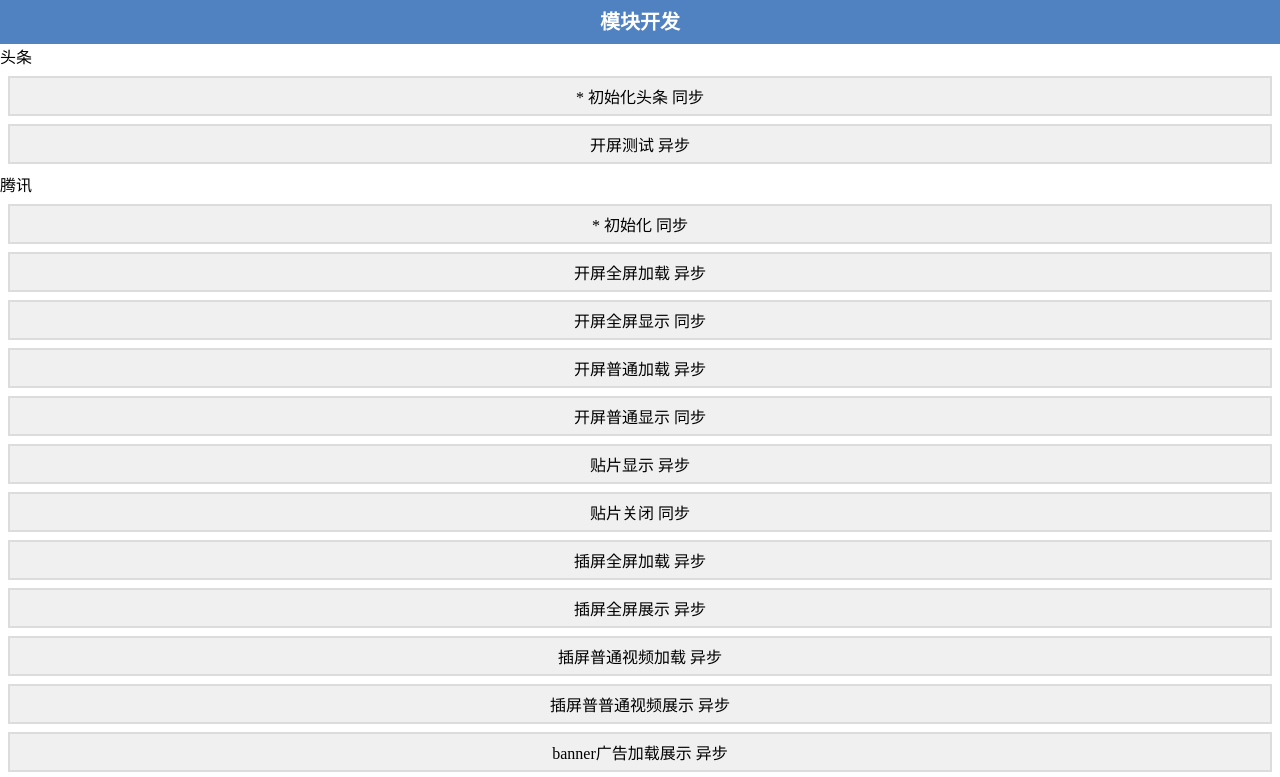
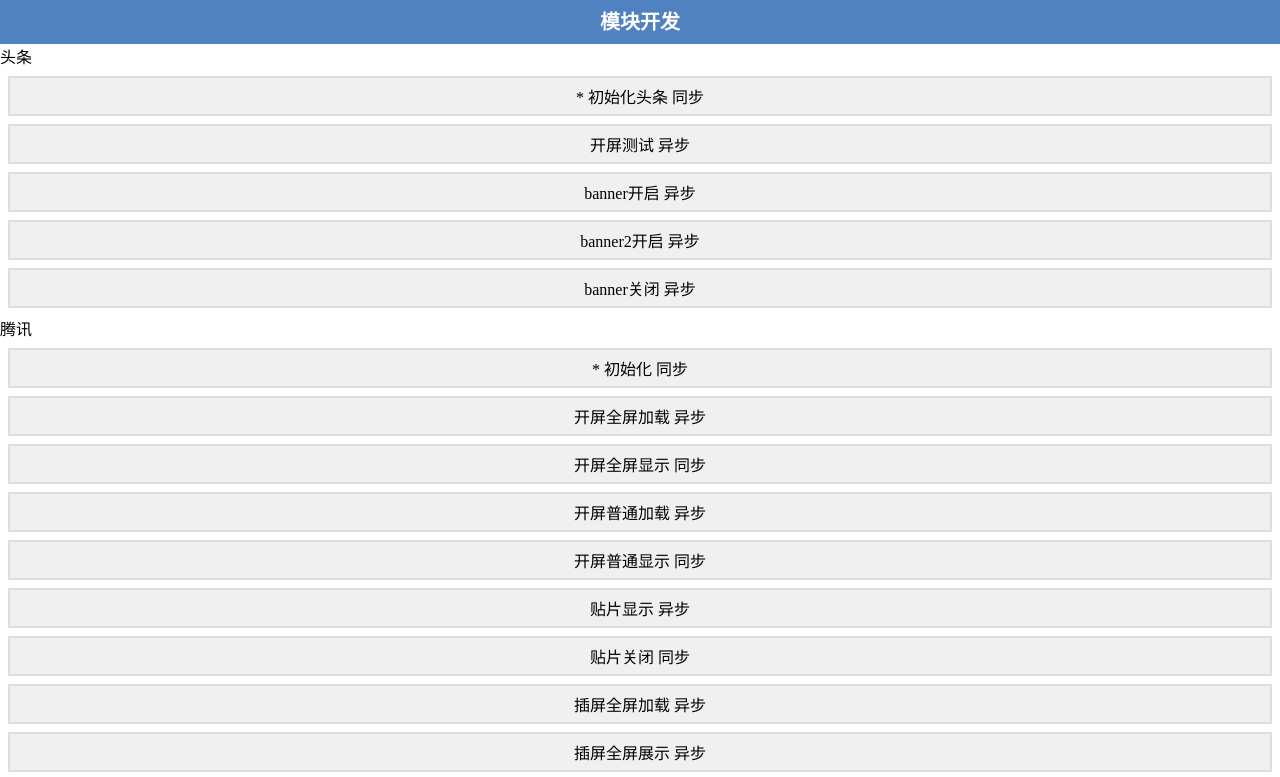
Before and after one commit to hainuo/ModuleDEV, a plain HTML site: page UZApp/widget/admodule.html in a window 1280 px wide. Shown: the top 777 px of the page. Drawn offline with Linux system fonts and the light colour scheme.

Commit message:
hnbytedanceunion 1.0.1

```diff
--- a/UZApp/widget/admodule.html
+++ b/UZApp/widget/admodule.html
@@ -59,6 +59,9 @@
             <span class="button"> 头条 </span>
             <a class="button" tapmode="active" onclick="initAd()">* 初始化头条 同步</a>
             <a class="button" tapmode="active" onclick="showAlert()">开屏测试 异步</a>
+            <a class="button" tapmode="active" onclick="showBanner()">banner开启 异步</a>
+            <a class="button" tapmode="active" onclick="showBanner2()">banner2开启 异步</a>
+            <a class="button" tapmode="active" onclick="closedBanner()">banner关闭 异步</a>
             <span class="button"> 腾讯 </span>
             <a class="button" tapmode="active" onclick="initTMobAd()">* 初始化 同步</a>
             <a class="button" tapmode="active" onclick="loadTMobFullSplashAd()">开屏全屏加载 异步</a>
@@ -118,6 +121,70 @@ function showAlert() {
     }
 
 }
+    function showBanner() {
+            demo = api.require('hnByteDanceUnion');
+            initResult = demo.init({
+                appId:5145104
+            });
+        if(initResult && initResult.code == 1){
+            demo.addBannerAd({
+                adId:946160027,
+                refreshInterval:0, //30-120s表示间隔多少秒更新一次广告  0表示关闭自动切换
+                ret:{
+                    x:0,
+                    y:api.safeArea.top + 600,
+                    width:api.winWidth,
+                    height:100
+                },
+                fixed:false,
+                fixedOn:api.frameName? api.frameName :''
+            },function(ret){
+                alert(JSON.stringify(ret));
+            })
+        }else{
+            alert('请先初始化');
+        }
+
+    }
+    function showBanner2() {
+        demo2 = api.require('hnByteDanceUnion');
+        var initResult2 = demo2.init({
+            appId:5145104
+        });
+        if(initResult2 && initResult2.code == 1){
+            demo2.addBannerAd({
+                adId:946158289,
+                refreshInterval:0, //30-120s表示间隔多少秒更新一次广告  0表示关闭自动切换
+                ret:{
+                    x:0,
+                    y:api.safeArea.top + 300,
+                    width:api.winWidth,
+                    height:100
+                },
+                fixed:false,
+                fixedOn:api.frameName? api.frameName :''
+            },function(ret){
+                alert(JSON.stringify(ret));
+            })
+        }else{
+            alert('请先初始化');
+        }
+
+    }
+    function closedBanner(){
+        if(initResult && initResult.code == 1){
+           var ret = demo.closeBannerAd();
+           alert(JSON.stringify(ret));
+        }else{
+            alert('请先初始化');
+        }
+
+    }
+
+
+
+
+
 function initTMobAd(){
     demo = api.require('hnTMob');
     initTMobAdResult = demo.init({
```
Also changed, not shown: UZApp/widget/index.html (+18 -5 lines), 1 other file.
